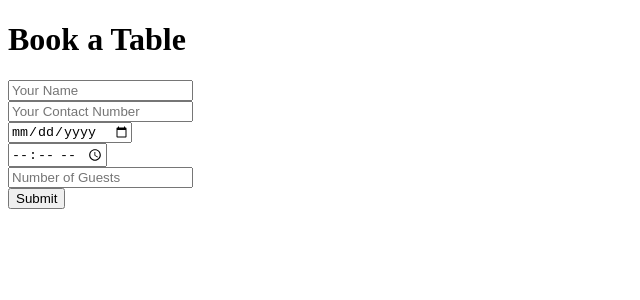
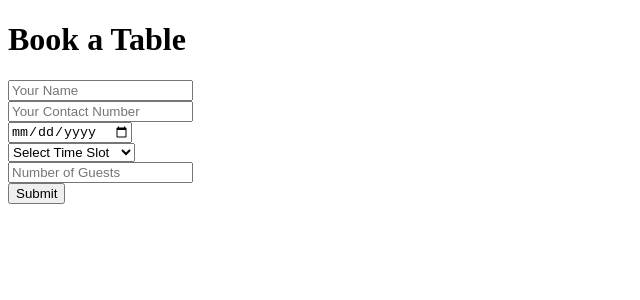
Before and after one commit to Abhi-Ptdr/TableBookingApp, a Next.js app: page /booking in a window 1280 px wide. Shown: the top 300 px of the page, without its empty margins (0-640 px from the left). Built offline with nearby package versions, Linux system fonts and the light colour scheme.

Commit message:
Time slots are added

```diff
--- /dev/null
+++ b/src/app/api/bookings/available-slots/route.js
@@ -0,0 +1,41 @@
+import { NextResponse } from "next/server";
+
+// Example bookings array (replace with a database in production)
+const bookings = [
+  { date: "2025-01-01", time: "10:00" },
+  { date: "2025-01-01", time: "11:30" },
+];
+
+export async function GET(request) {
+  const { searchParams } = new URL(request.url);
+  const date = searchParams.get("date");
+
+  if (!date) {
+    return NextResponse.json(
+      { message: "Date is required to fetch available slots." },
+      { status: 400 }
+    );
+  }
+
+  // Define all possible time slots for a day
+  const allSlots = [
+    "10:00",
+    "10:30",
+    "11:00",
+    "11:30",
+    "12:00",
+    "12:30",
+    "13:00",
+    "13:30",
+    "14:00",
+  ];
+
+  // Filter out slots already booked on the selected date
+  const bookedSlots = bookings
+    .filter((booking) => booking.date === date)
+    .map((booking) => booking.time);
+
+  const availableSlots = allSlots.filter((slot) => !bookedSlots.includes(slot));
+
+  return NextResponse.json({ slots: availableSlots });
+}
--- a/src/components/BookingForm.jsx
+++ b/src/components/BookingForm.jsx
@@ -1,6 +1,6 @@
 "use client";
 
-import { useState } from "react";
+import { useState, useEffect } from "react";
 
 export default function BookingForm() {
   const [formData, setFormData] = useState({
@@ -11,7 +11,29 @@ export default function BookingForm() {
     guests: "",
   });
 
+  const [availableSlots, setAvailableSlots] = useState([]);
   const [errors, setErrors] = useState({});
+
+  useEffect(() => {
+    if (formData.date) {
+      fetchAvailableSlots(formData.date);
+    }
+  }, [formData.date]);
+
+  const fetchAvailableSlots = async (date) => {
+    try {
+      const response = await fetch(`/api/bookings/available-slots?date=${date}`);
+      const data = await response.json();
+      if (data.slots) {
+        setAvailableSlots(data.slots);
+      } else {
+        setAvailableSlots([]);
+      }
+    } catch (error) {
+      console.error("Error fetching available slots:", error);
+      setAvailableSlots([]);
+    }
+  };
 
   const validateForm = () => {
     const errors = {};
@@ -40,15 +62,6 @@ export default function BookingForm() {
     // Time validation
     if (!formData.time) {
       errors.time = "Time is required.";
-    } else {
-      const selectedDateTime = new Date(`${formData.date}T${formData.time}`);
-      if (formData.date === currentDate.toISOString().split("T")[0]) {
-        // If it's today's date, validate time
-        const currentTime = currentDate.toTimeString().split(" ")[0];
-        if (formData.time <= currentTime) {
-          errors.time = "Please select a future time.";
-        }
-      }
     }
 
     // Guests validation
@@ -91,13 +104,7 @@ export default function BookingForm() {
 
   const handleContactKeyDown = (e) => {
     // Allow backspace, delete, and navigation keys
-    const allowedKeys = [
-      "Backspace",
-      "Delete",
-      "ArrowLeft",
-      "ArrowRight",
-      "Tab",
-    ];
+    const allowedKeys = ["Backspace", "Delete", "ArrowLeft", "ArrowRight", "Tab"];
     if (!allowedKeys.includes(e.key) && isNaN(e.key)) {
       e.preventDefault();
     }
@@ -148,14 +155,26 @@ export default function BookingForm() {
       </div>
 
       <div>
-        <input
-          type="time"
+        <select
           name="time"
           value={formData.time}
           onChange={handleChange}
           className="p-2 border border-gray-300 rounded w-full"
           required
-        />
+        >
+          <option value="" disabled>
+            Select Time Slot
+          </option>
+          {availableSlots.length > 0 ? (
+            availableSlots.map((slot, index) => (
+              <option key={index} value={slot}>
+                {slot}
+              </option>
+            ))
+          ) : (
+            <option disabled>No available slots</option>
+          )}
+        </select>
         {errors.time && <p className="text-red-500 text-sm">{errors.time}</p>}
       </div>
 
```
